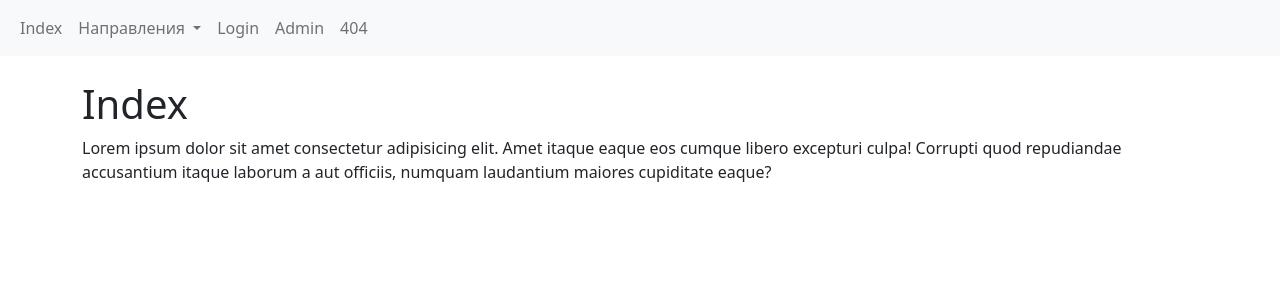
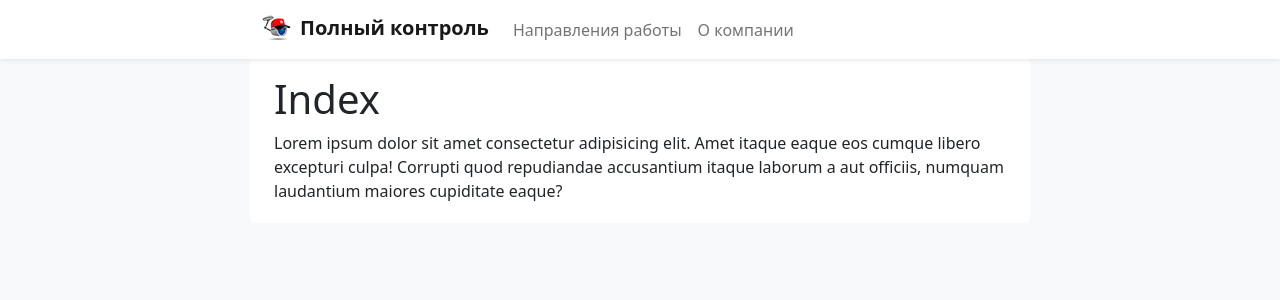
Before and after one commit to mccrush/ctrl2221, a Vue app: page / in a window 1280 px wide. Shown: the top 300 px of the page. Built offline with nearby package versions, Linux system fonts and the light colour scheme.

Commit message:
Settings navbar view

```diff
--- a/src/App.vue
+++ b/src/App.vue
@@ -2,7 +2,18 @@
   <div>
     <Navbar :napravs="napravs" />
 
-    <div class="container pt-4">
+    <div
+      class="
+        max-width-780
+        container
+        bg-white
+        rounded-bottom
+        pt-3
+        ps-4
+        pe-4
+        pb-1
+      "
+    >
       <router-view v-slot="{ Component }">
         <component :is="Component" />
       </router-view>
@@ -31,7 +42,25 @@ export default {
 </script>
 
 <style>
-.max-width {
+body {
+  background: #f8f9fa;
+}
+
+.max-width-960 {
   max-width: 960px;
 }
+
+.max-width-780 {
+  max-width: 780px;
+}
+
+.btn:focus,
+.btn-check:focus + .btn-outline-dark,
+.form-control:focus,
+.form-select:focus,
+.accordion-button:focus,
+.navbar-toggler:focus {
+  outline: 0 !important;
+  box-shadow: none !important;
+}
 </style>
--- a/src/components/Navbar.vue
+++ b/src/components/Navbar.vue
@@ -1,46 +1,74 @@
 <template>
-  <nav class="navbar navbar-expand-md navbar-light bg-light">
-    <div class="container-fluid">
-      <ul class="navbar-nav me-auto">
-        <li class="nav-item">
-          <router-link to="/" class="nav-link">Index</router-link>
-        </li>
-        <!-- <li class="nav-item">
-          <router-link to="/razdel/page" class="nav-link">Page</router-link>
-        </li>
-        <li class="nav-item">
-          <router-link to="/razdel/about" class="nav-link">About</router-link>
-        </li> -->
+  <nav class="navbar navbar-expand-md navbar-light bg-white shadow-sm">
+    <div class="max-width-780 container">
+      <router-link class="navbar-brand pb-2" to="/">
+        <img
+          src="/logo.png"
+          height="30"
+          class="d-inline-block align-top me-2"
+          alt="Logo"
+        />
+        <strong>Полный контроль</strong>
+      </router-link>
+      <div class="navbar-nav me-auto">
         <div class="dropdown">
           <a
-            class="nav-link dropdown-toggle"
+            class="nav-link nav-item"
             href="#"
             role="button"
             id="dropdownMenuNapravs"
             data-bs-toggle="dropdown"
             aria-expanded="false"
+            aria-haspopup="true"
+            data-bs-reference="parent"
+            aria-label="Направления работы"
           >
-            Направления
+            Направления работы
           </a>
 
-          <ul class="dropdown-menu" aria-labelledby="dropdownMenuNapravs">
-            <li v-for="item in napravs" :key="item.id">
-              <router-link :to="'/napravs/' + item.alias" class="nav-link">{{
-                item.title
-              }}</router-link>
-            </li>
-          </ul>
+          <div
+            class="dropdown-menu border-0 shadow-sm"
+            aria-labelledby="dropdownMenuNapravs"
+          >
+            <router-link
+              v-for="item in napravs"
+              :key="item.id"
+              :to="'/napravs/' + item.alias"
+              class="dropdown-item"
+              >{{ item.title }}</router-link
+            >
+          </div>
         </div>
-        <li class="nav-item">
-          <router-link to="/login" class="nav-link">Login</router-link>
-        </li>
-        <li class="nav-item">
-          <router-link to="/admin" class="nav-link">Admin</router-link>
-        </li>
-        <li class="nav-item">
-          <router-link to="/404" class="nav-link">404</router-link>
-        </li>
-      </ul>
+
+        <div class="dropdown">
+          <a
+            class="nav-link nav-item"
+            href="#"
+            role="button"
+            id="dropdownMenuAbouts"
+            data-bs-toggle="dropdown"
+            aria-expanded="false"
+            aria-haspopup="true"
+            data-bs-reference="parent"
+            aria-label="О компании"
+          >
+            О компании
+          </a>
+
+          <div
+            class="dropdown-menu border-0 shadow-sm"
+            aria-labelledby="dropdownMenuAbouts"
+          >
+            <router-link
+              v-for="item in abouts"
+              :key="item.id"
+              :to="'/abouts/' + item.alias"
+              class="dropdown-item"
+              >{{ item.title }}</router-link
+            >
+          </div>
+        </div>
+      </div>
     </div>
   </nav>
 </template>
@@ -48,6 +76,7 @@
 <script>
 import { Dropdown } from 'bootstrap'
 import napravs from '../data/napravs'
+import abouts from '../data/abouts'
 export default {
   // props: {
   //   napravs: {
@@ -56,8 +85,26 @@ export default {
   // },
   data() {
     return {
-      napravs
+      napravs,
+      abouts
     }
   }
 }
 </script>
+
+<style scoped>
+.dropdown-menu {
+  margin-top: -5px;
+}
+
+.dropdown:hover div.dropdown-menu {
+  display: block;
+}
+
+.dropdown-item:visited,
+.dropdown-item:active,
+.dropdown-item:hover {
+  color: #212529;
+  background-color: #f8f9fa;
+}
+</style>
--- /dev/null
+++ b/src/data/abouts.js
@@ -0,0 +1,6 @@
+export default [
+  { id: '1', title: 'Деятельность', alias: 'deyatelnost' },
+  { id: '2', title: 'Обратная связь', alias: 'contact' },
+  { id: '3', title: 'Наш адрес', alias: 'adress' },
+  { id: '4', title: 'Реквизиты', alias: 'rekvizit' }
+]
--- a/src/views/Page.vue
+++ b/src/views/Page.vue
@@ -1,9 +1,12 @@
 <template>
+  <div class="row">
+    <div class="col-12">
       <h1>{{ page.title }}</h1>
       <p>
-    Lorem ipsum dolor sit amet consectetur adipisicing elit. Amet itaque eaque
-    eos cumque libero excepturi culpa! Corrupti quod repudiandae accusantium
-    itaque laborum a aut officiis, numquam laudantium maiores cupiditate eaque?
+        Lorem ipsum dolor sit amet consectetur adipisicing elit. Amet itaque
+        eaque eos cumque libero excepturi culpa! Corrupti quod repudiandae
+        accusantium itaque laborum a aut officiis, numquam laudantium maiores
+        cupiditate eaque?
       </p>
       <ul v-if="$route.params.razdel === 'napravs'">
         <li v-for="item in napravs_vidFiltered" :key="item.id">
@@ -12,16 +15,20 @@
           }}</router-link>
         </li>
       </ul>
+    </div>
+  </div>
 </template>
 
 <script>
 import napravs from '../data/napravs'
 import napravs_vid from '../data/napravs_vid'
+import abouts from '../data/abouts'
 export default {
   data() {
     return {
       napravs,
-      napravs_vid
+      napravs_vid,
+      abouts
     }
   },
   computed: {
@@ -36,6 +43,12 @@ export default {
             title: 'Ошибка 404. Страница не найдена'
           }
         )
+      } else if (this.$route.params.razdel === 'abouts') {
+        return (
+          this.abouts.find(page => page.alias === this.$route.params.page) || {
+            title: 'Ошибка 404. Страница не найдена'
+          }
+        )
       }
     },
     napravs_vidFiltered() {
```
Also changed, not shown: public/logo.png (added). Lines whose indentation alone changed are shown as unchanged.
